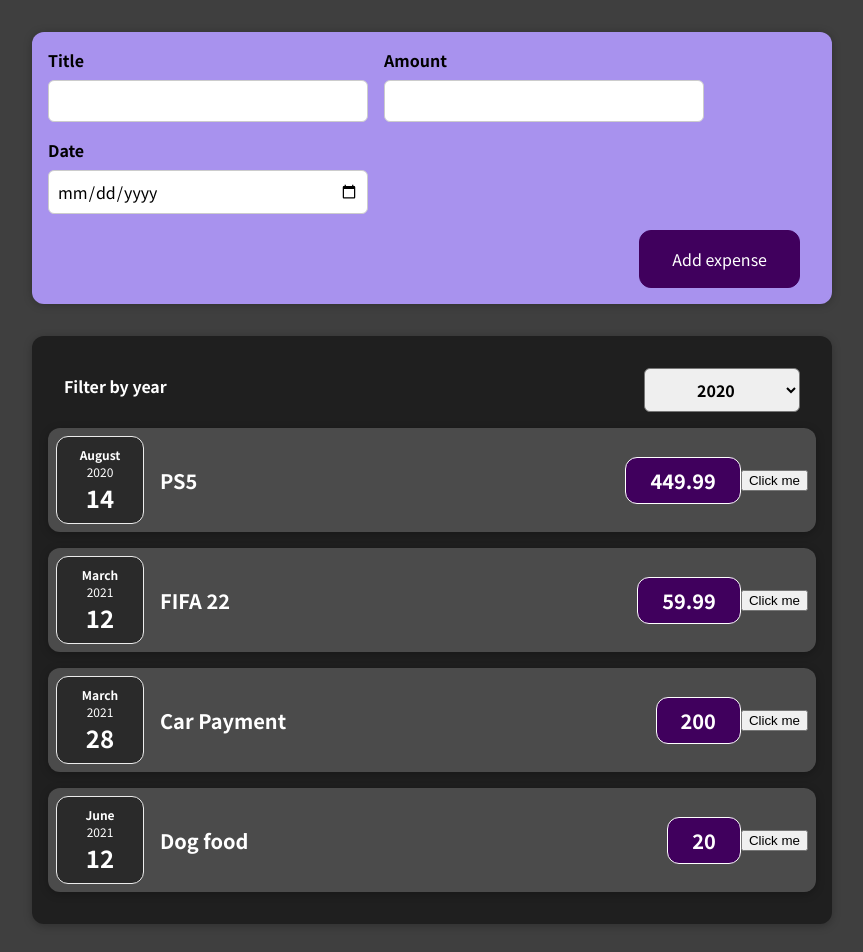
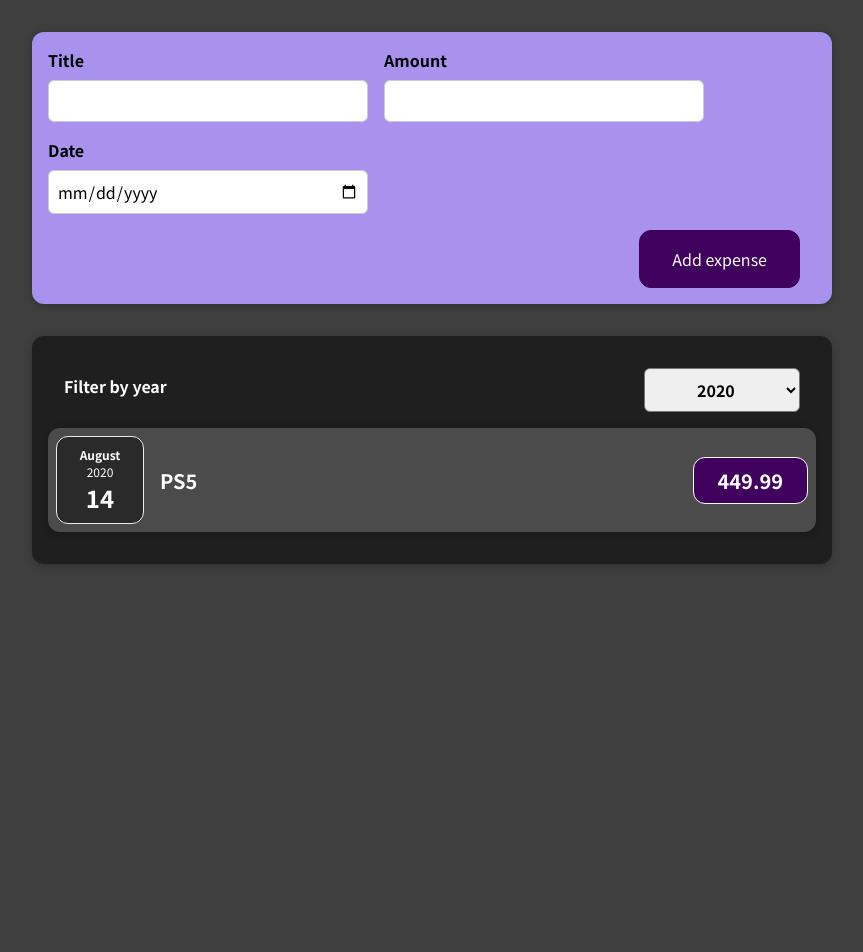
Before and after one commit to henry-salliss/react-app, a React (Create React App) app: page / in a window 1280 px wide. Shown: the top 952 px of the page, without its empty margins (208-1071 px from the left). After the commit the page ends 800 px from the top, so only its background shows below. Built offline with nearby package versions, Linux system fonts and the light colour scheme.

Commit message:
made it so new expenses are rendered, filter dropdown now displays items that fall in year selected

```diff
--- a/src/App.js
+++ b/src/App.js
@@ -1,9 +1,8 @@
-import React from "react";
+import React, { useState } from "react";
 import Expenses from "./components/Expenses/Expenses";
 import NewExpense from "./components/NewExpense/NewExpense";
 
-function App() {
-  const expenses = [
+const test_expenses = [
   {
     id: "e1",
     title: "PS5",
@@ -33,12 +32,12 @@
   },
 ];
 
-  const newExpenseCreated = function (savedData) {
-    const data = {
-      ...savedData,
-    };
-
-    console.log(data);
+function App() {
+  const [expenses, setExpenses] = useState(test_expenses);
+  const newExpenseCreated = function (expense) {
+    setExpenses((prevExpenses) => {
+      return [expense, ...prevExpenses];
+    });
   };
 
   return (
--- a/src/components/Expenses/ExpenseItem.js
+++ b/src/components/Expenses/ExpenseItem.js
@@ -1,22 +1,15 @@
-import { useState } from "react";
 import "./ExpenseItem.css";
 import ExpenseDate from "./ExpenseDate";
 import Card from "../UI/Card";
 
 function ExpenseItem(props) {
-  const [title, updateTitle] = useState(props.title);
-
-  const clickHandler = function () {
-    updateTitle("Updated...");
-  };
   return (
     <Card className="expense-item">
       <ExpenseDate date={props.date} />
       <div className="expense-item__description">
-        <h2>{title}</h2>
+        <h2>{props.title}</h2>
         <div className="expense-item__price">{props.amount}</div>
       </div>
-      <button onClick={clickHandler}>Click me</button>
     </Card>
   );
 }
--- a/src/components/Expenses/Expenses.js
+++ b/src/components/Expenses/Expenses.js
@@ -11,30 +11,23 @@
     setFilteredYear(dateSelected);
   };
 
+  const filteredExpenses = props.data.filter((expense) => {
+    return expense.date.getFullYear().toString() === filteredYear;
+  });
   return (
     <div>
       <Card className="expenses">
         <ExpenseFilter selected={filteredYear} onSelection={getSelectDate} />
-        <ExpenseItem
-          title={props.data[0].title}
-          amount={props.data[0].amount}
-          date={props.data[0].date}
-        />
-        <ExpenseItem
-          title={props.data[1].title}
-          amount={props.data[1].amount}
-          date={props.data[1].date}
-        />
-        <ExpenseItem
-          title={props.data[2].title}
-          amount={props.data[2].amount}
-          date={props.data[2].date}
-        />
-        <ExpenseItem
-          title={props.data[3].title}
-          amount={props.data[3].amount}
-          date={props.data[3].date}
-        />
+        {filteredExpenses.map((expense) => {
+          return (
+            <ExpenseItem
+              key={expense.id}
+              title={expense.title}
+              amount={expense.amount}
+              date={expense.date}
+            />
+          );
+        })}
       </Card>
     </div>
   );
--- a/src/components/NewExpense/NewExpense.js
+++ b/src/components/NewExpense/NewExpense.js
@@ -6,12 +6,10 @@
   const saveExpenseDataHandler = function (expenseData) {
     const data = {
       ...expenseData,
-
       id: Math.random().toString(),
     };
 
     // Hoist data to app.js
-
     props.onAddExpense(data);
   };
 
```
Also changed, not shown: 1 other file (tests, documents, lock files or other folders). Lines whose indentation alone changed are shown as unchanged.
